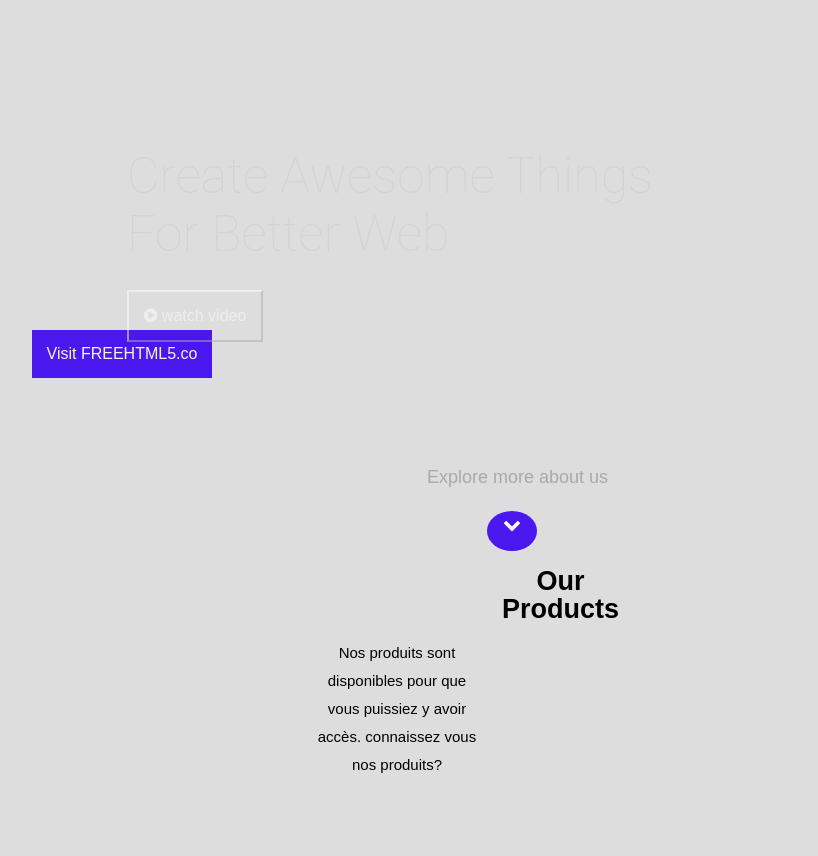
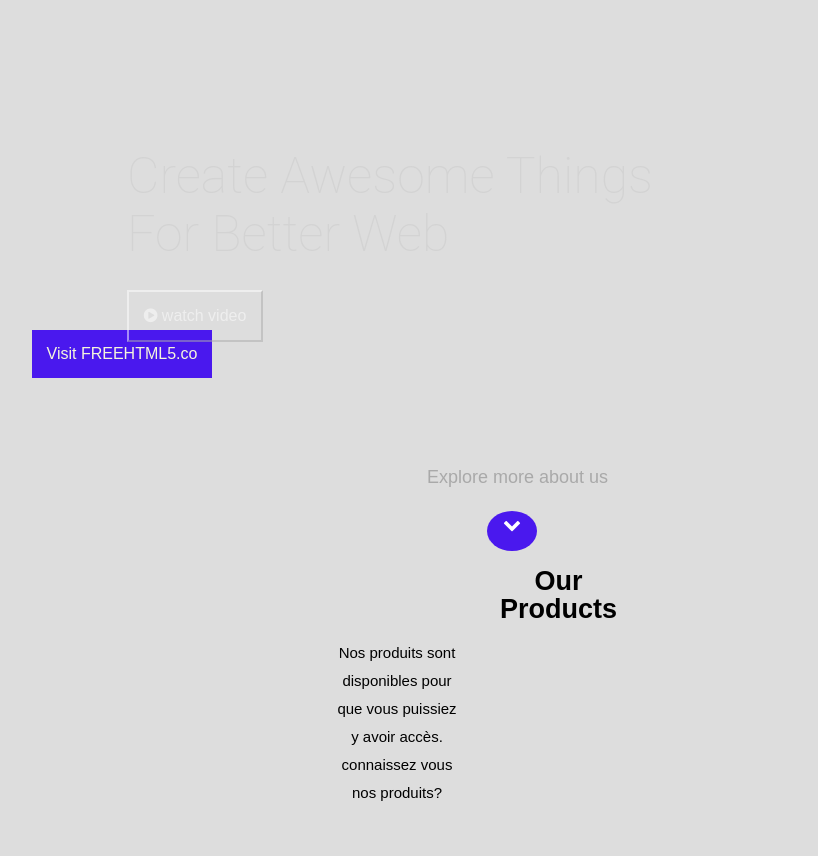
Before and after one commit to Winnerju/Html-css, a plain HTML site: page index.html in a window 1280 px wide. Shown: the part 77-933 px from the top of the page, without its empty margins (273-1091 px from the left). Drawn offline with Linux system fonts and the light colour scheme.

Commit message:
changer-css

```diff
--- a/style1.css
+++ b/style1.css
@@ -230,7 +230,7 @@ ul.pull-left li, ul.pull-right li {
     text-align: center;
     display: flex;
     flex-direction:column ;
-    margin-right: 430px;
+    margin-right: 450px;
 
 
 }
@@ -242,7 +242,7 @@ ul.pull-left li, ul.pull-right li {
     text-align:center;
     font-size: 15px;
     margin-bottom: 70px;
-    margin-left: 390px;
+    margin-left: 410px;
     /* ;
     margin-right: 0px;
     padding-top: 20px; */
```
